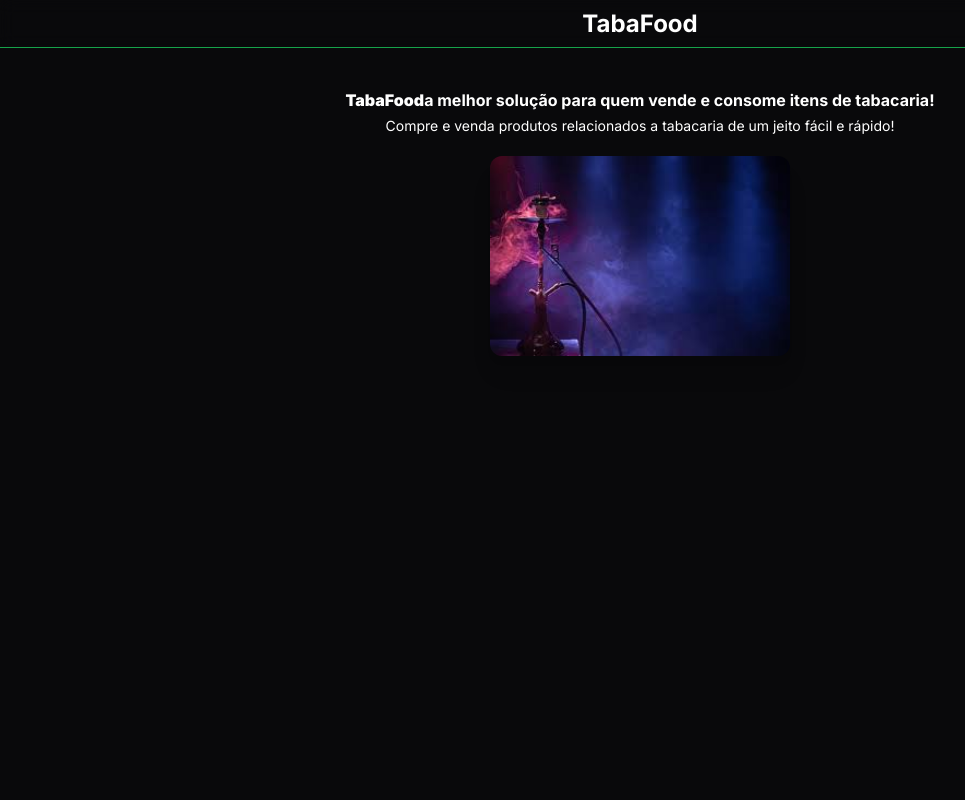
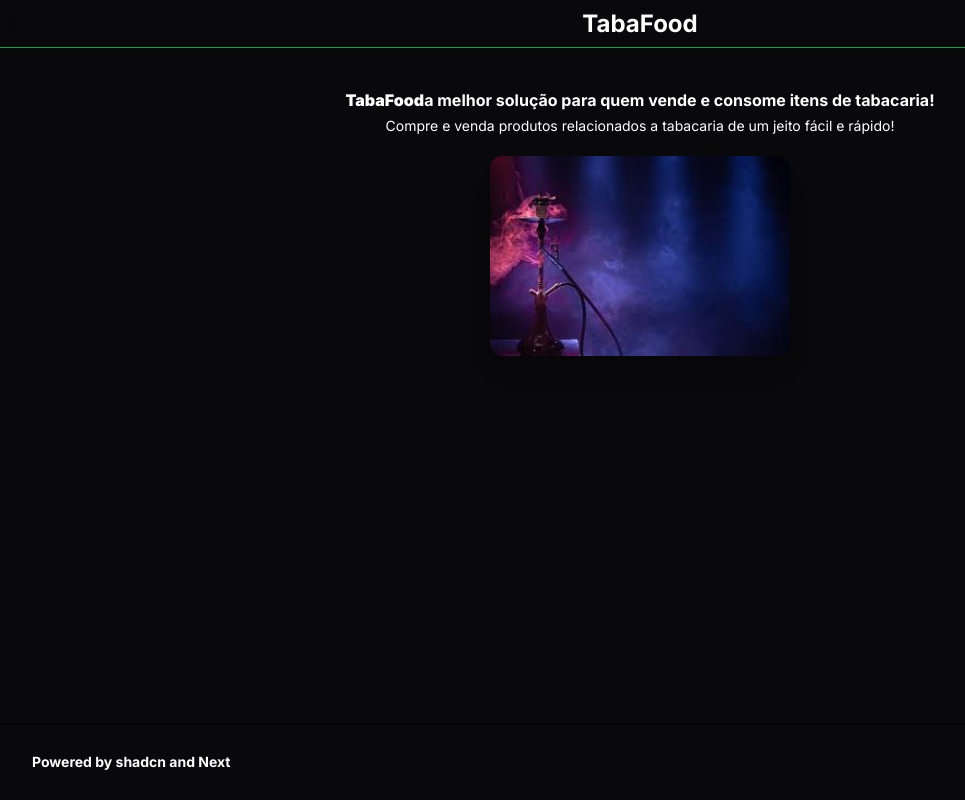
Before and after one commit to DiegoProcopio0/app-shadcnui, a Next.js app: page / in a window 1280 px wide. Shown: the whole page, without its empty margins (0-965 px from the left). Built offline with nearby package versions, Linux system fonts and the light colour scheme.

Commit message:
feat(home): add `footer`

```diff
--- a/app/page.tsx
+++ b/app/page.tsx
@@ -41,6 +41,22 @@ export default function Home() {
           />
         </section>
       </main>
+      <footer
+        className={`fixed bottom-0 py-6 md:px-8  z-50 w-full border-t border-border/40 hover:border-green-600
+        `}
+      >
+        <div
+          className={`text-white font-bold text-2xl hover:text-green-600 animation-transition select-none`}
+        >
+          <div
+            className={`
+            text-opacity-50 text-balance text-center text-sm leading-loose text-muted-foreground md:text-left
+          `}
+          >
+            <TypeWriter phrase="Powered by shadcn and Next" />
+          </div>
+        </div>
+      </footer>
     </div>
   );
 }
```
